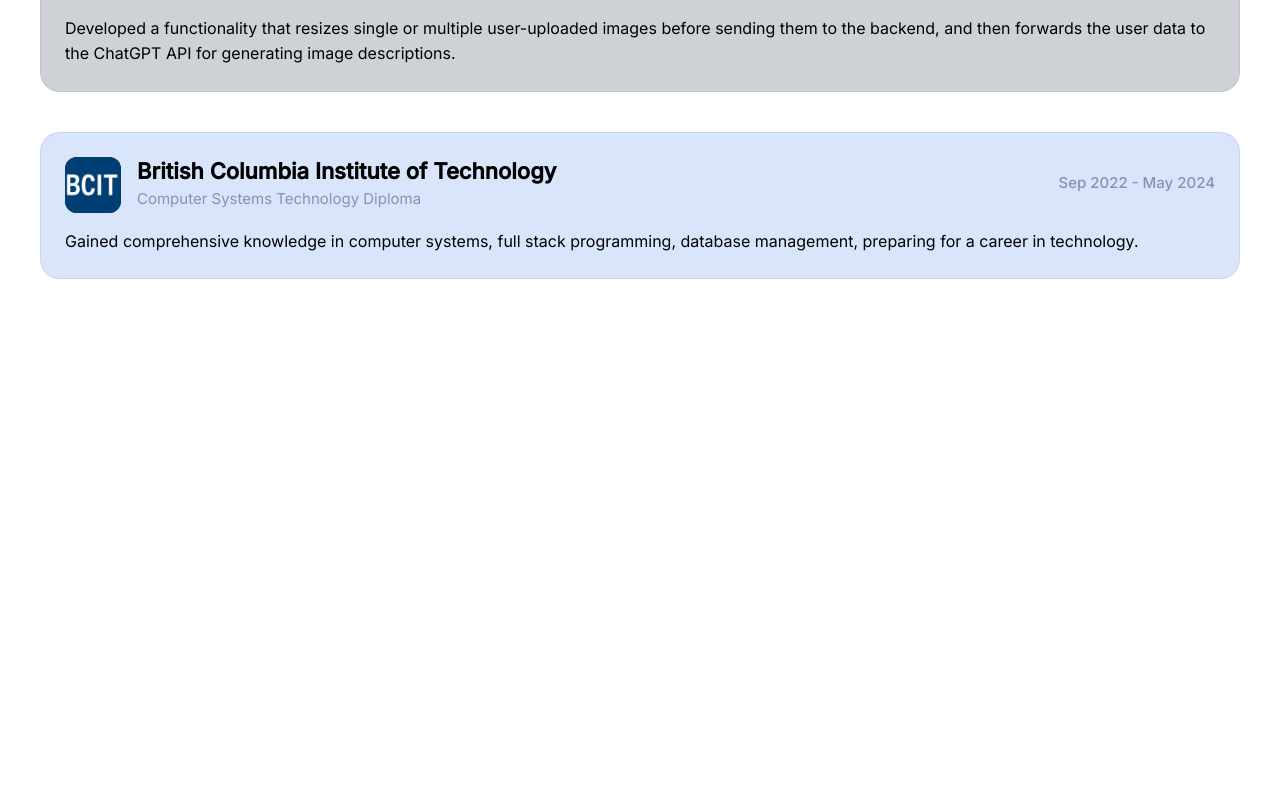
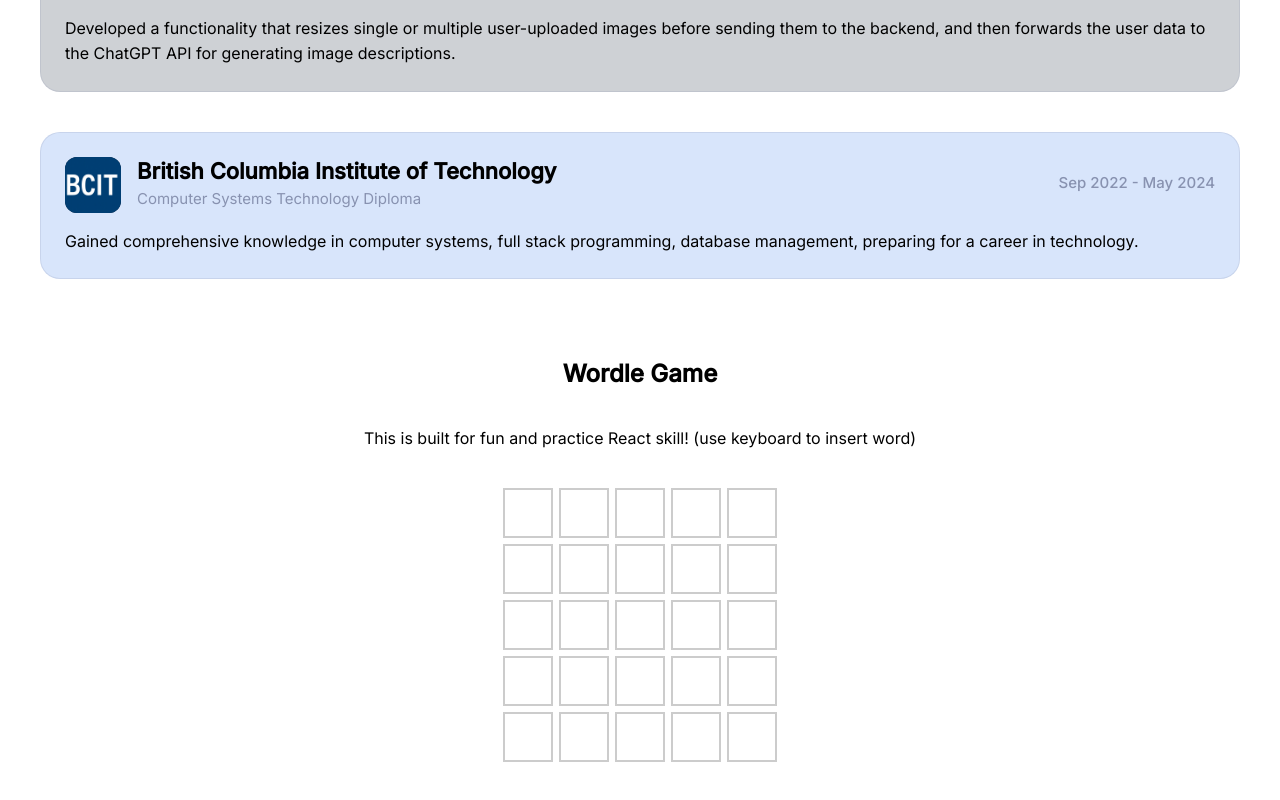
Before and after one commit to teihyung/Personal-Website, a React (Vite) app: page / in a window 1280 px wide. Shown: the part 1355-2155 px from the top of the page. Before the commit the page ends 1674 px from the top, so only its background shows below. Built offline with nearby package versions, Linux system fonts and the light colour scheme; a web font is replaced by a local one.

Commit message:
disabled project section for now but added wordle game

```diff
--- a/src/pages/introduction/Introduction.jsx
+++ b/src/pages/introduction/Introduction.jsx
@@ -1,12 +1,16 @@
 import React from "react";
 import DescriptionSection from "./components/DescriptionSection";
 import ExperienceSection from "./components/ExperienceSection";
+import ProjectSection from "./components/ProjectSection";
+import WordleGame from "./components/WordleGame";
 
 const Introduction = () => {
   return (
     <>
       <DescriptionSection />
       <ExperienceSection />
+      {/* <ProjectSection /> */}
+      <WordleGame />
     </>
   );
 };
--- /dev/null
+++ b/src/pages/introduction/components/ProjectSection.jsx
@@ -0,0 +1,50 @@
+import React from "react";
+import styled from "styled-components";
+import { theme } from "../../../theme";
+
+const ProjectSection = () => {
+  return (
+    <>
+        <ProjectContainer>
+            <Header>
+                <Title>Projects</Title>
+                <SubTitle>Some of my personal and collaborative works</SubTitle>
+            </Header>
+        </ProjectContainer>
+    </>
+  );
+};
+
+export default ProjectSection;
+
+const Header = styled.div`
+  display: flex;
+  flex-direction: column;
+  align-items: center;
+  margin-bottom: 20px;
+`;
+
+const Title = styled.h2`
+  font-size: 20px;
+  font-weight: bold;
+  color: ${theme.colors.black};
+  letter-spacing: 0.5px;
+`;
+
+const SubTitle = styled.p`
+  font-size: 15px;
+  color: ${theme.colors.black};
+  margin-top: 10px;
+  font-weight: 300;
+`;
+
+const ProjectContainer = styled.div`
+    display: flex;
+    flex-direction: column;
+    justify-content: center;
+    align-items: center;
+    padding: 5vh 5vh;
+    min-height: 40vh;
+    width: 100%;
+    gap: 40px;
+`;
--- /dev/null
+++ b/src/pages/introduction/components/WordleGame.jsx
@@ -0,0 +1,150 @@
+import React, { useState, useEffect } from "react";
+import styled from "styled-components";
+
+const WordleGame = () => {
+  const answer = "HELLO";
+
+  const [currentRow, setCurrentRow] = useState(0);
+  const [currentCol, setCurrentCol] = useState(0);
+  const [gameOver, setGameOver] = useState(false);
+
+  const [guessedWord, setGuessedWord] = useState(
+    Array(5).fill(Array(5).fill({ letter: "", color: "white" })),
+  );
+
+  const setBoxColor = (rowIndex, answer) => {
+    setGuessedWord((prevGrid) => {
+      const newGrid = [...prevGrid];
+      const newRow = [...newGrid[rowIndex]];
+
+      for (let i = 0; i < 5; i++) {
+        if (newRow[i].letter === answer[i]) {
+          newRow[i] = { ...newRow[i], color: "green" };
+        } else if (answer.includes(newRow[i].letter)) {
+          newRow[i] = { ...newRow[i], color: "yellow" };
+        } else {
+          newRow[i] = { ...newRow[i], color: "gray" };
+        }
+      }
+
+      newGrid[rowIndex] = newRow;
+      return newGrid;
+    });
+  };
+
+  useEffect(() => {
+    const handleKeyDown = (e) => {
+      const key = e.key;
+
+      if (gameOver) return;
+      if (currentRow === 5) return;
+
+      // BACKSPACE
+      if (key === "Backspace") {
+        const newGrid = [...guessedWord];
+        const newRow = [...newGrid[currentRow]];
+        let newCol = currentCol;
+
+        // move cursor back if needed
+        if (newCol > 0 && newRow[newCol].letter === "") {
+          newCol = newCol - 1;
+        }
+
+        newRow[newCol] = { ...newRow[newCol], letter: "" };
+        newGrid[currentRow] = newRow;
+
+        setGuessedWord(newGrid);
+        setCurrentCol(newCol);
+        return;
+      }
+
+      if (!/^[a-zA-Z]$/.test(key)) return;
+
+      const newGrid = [...guessedWord];
+      const newRow = [...newGrid[currentRow]];
+
+      newRow[currentCol] = { letter: key.toUpperCase(), color: "white" };
+      newGrid[currentRow] = newRow;
+
+      setGuessedWord(newGrid);
+
+      if (currentCol === 4) {
+        const guess = newRow.map((cell) => cell.letter).join("");
+
+        if (guess === answer.toUpperCase()) {
+          setGameOver(true);
+          console.log("Congratulations! You've guessed the word!");
+        }
+
+        setBoxColor(currentRow, answer.toUpperCase());
+        setCurrentCol(0);
+        setCurrentRow(currentRow + 1);
+      } else {
+        setCurrentCol(currentCol + 1);
+      }
+    };
+
+    window.addEventListener("keydown", handleKeyDown);
+    return () => window.removeEventListener("keydown", handleKeyDown);
+  }, [currentRow, currentCol, guessedWord]);
+
+  return (
+    <GameContainer>
+      <h2>Wordle Game</h2>
+      <p>
+        This is built for fun and practice React skill!{" "}
+        {"(use keyboard to insert word)"}
+      </p>
+
+      <WordGrid>
+        {guessedWord.map((row, rowIndex) => (
+          <Row key={rowIndex}>
+            {row.map((cell, colIndex) => (
+              <LetterBox key={colIndex} color={cell.color}>
+                {cell.letter}
+              </LetterBox>
+            ))}
+          </Row>
+        ))}
+      </WordGrid>
+    </GameContainer>
+  );
+};
+
+export default WordleGame;
+
+const GameContainer = styled.div`
+  display: flex;
+  flex-direction: column;
+  justify-content: center;
+  align-items: center;
+  padding: 5vh 5vh;
+  min-height: 40vh;
+  width: 100%;
+  gap: 40px;
+`;
+
+const WordGrid = styled.div`
+  display: flex;
+  flex-direction: column;
+  justify-content: center;
+  align-items: center;
+  width: 100%;
+  gap: 6px;
+`;
+
+const LetterBox = styled.div`
+  width: 50px;
+  height: 50px;
+  border: 2px solid #ccc;
+  display: flex;
+  justify-content: center;
+  align-items: center;
+  font-size: 24px;
+  background-color: ${(props) => props.color || "white"};
+`;
+
+const Row = styled.div`
+  display: flex;
+  gap: 6px;
+`;
```
